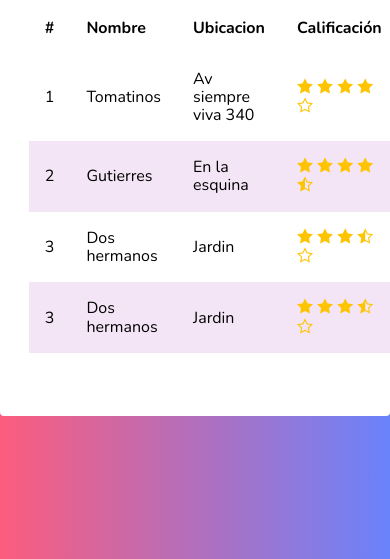
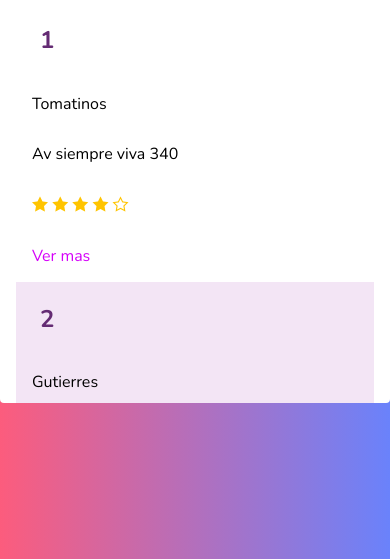
Before and after one commit to Gonvi007/PracticaCursoCodigoFacilito, a plain HTML site: page index.html in a window 390 px wide. Shown: the part 285-844 px from the top of the page. Drawn offline with nearby package versions, Linux system fonts and the light colour scheme; files whose address does not match are found by name.

Commit message:
Se a completado, incluyendo el responsivo para mobile

```diff
--- a/Styles/styles.css
+++ b/Styles/styles.css
@@ -46,7 +46,7 @@ a:hover, a:focus {
     max-width: 960px;
     max-height: 500px;
     width: 100%;
-    height: 100%;
+    height: 80vh;
     background-color: white;
     border-radius: 4px;
     position: relative;
@@ -99,6 +99,7 @@ a:hover, a:focus {
 
 .table tr:nth-child(even){
     background-color: #f3e5f5;
+
 }
 
 .icon-star-empty, .icon-star-half, .icon-star-full {
@@ -132,3 +133,27 @@ a:hover, a:focus {
     border-radius: 4px;
     margin-right: 0.5em;
 }
+
+@media (max-width: 600px){
+    .content {
+        padding: 1em;
+    }
+    td {
+        display: block;
+        width: 100%;
+    }
+    td:nth-of-type(1){
+        font-size: 1.5em;
+        font-weight: bold;
+        color: #642b73;
+    }
+    th {
+        display: none;
+    }
+}
+
+@media (min-height:550px) {
+    .content {
+        height: 500px;
+    }
+}
```
